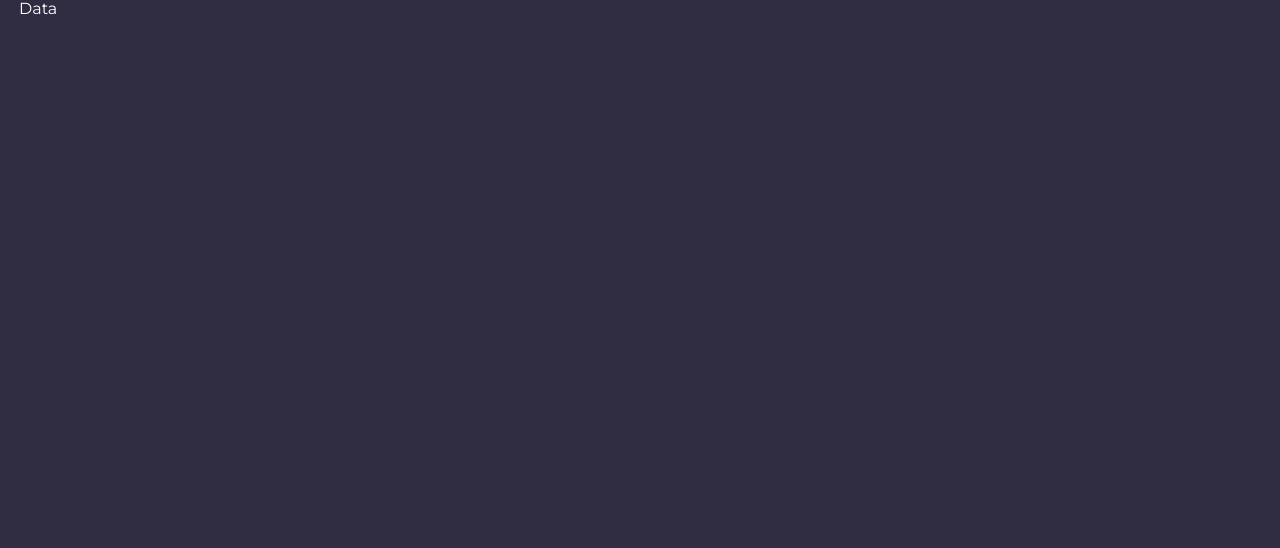
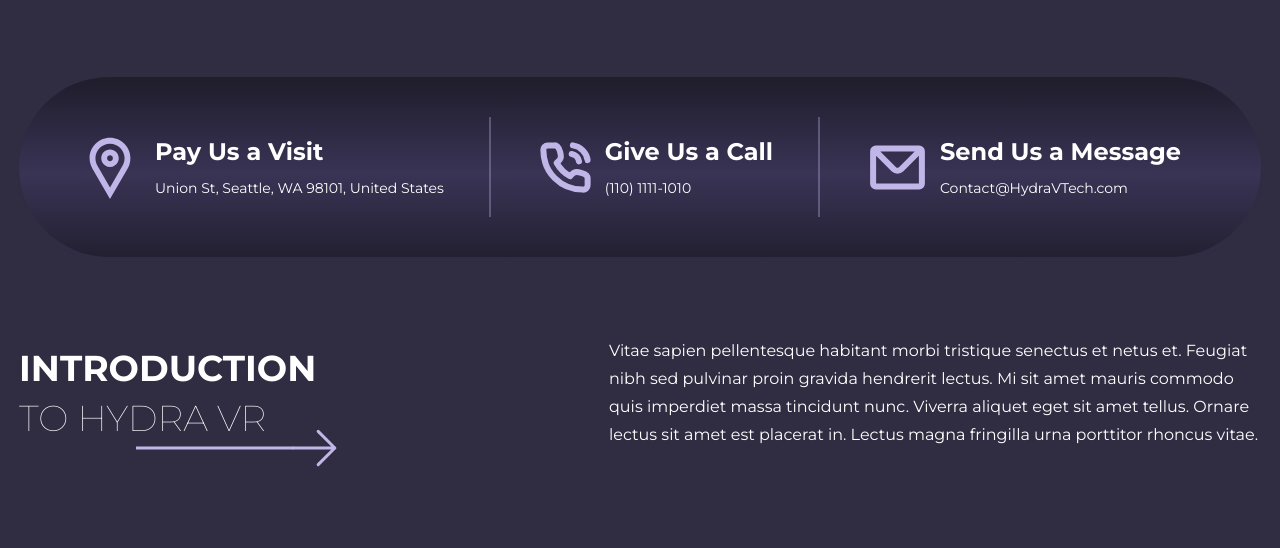
Before and after one commit to DmitryMass/hydra-landing, a Next.js app: page / in a window 1280 px wide. Shown: the part 854-1402 px from the top of the page. Before the commit the page ends 875 px from the top, so only its background shows below. Built offline with nearby package versions, Linux system fonts and the light colour scheme.

Commit message:
added sectionbox + contact section

```diff
--- /dev/null
+++ b/src/components/home/AboutSection.tsx
@@ -0,0 +1,10 @@
+import { FC } from 'react';
+import { Container } from '../layouts/Container';
+
+export const AboutSection: FC = () => {
+  return (
+    <section>
+      <Container></Container>
+    </section>
+  );
+};
--- /dev/null
+++ b/src/components/home/Contact.tsx
@@ -0,0 +1,32 @@
+import { FC, Fragment } from 'react';
+import { Container } from '../layouts/Container';
+import { contactList } from '@/utils/contactList';
+
+//lg need to add Mediaqueries and hidden block + add Swiper
+export const Contact: FC = () => {
+  return (
+    <section className="mb-20">
+      <Container>
+        <div className="contact-gradient py-10 pl-4 pr-10 flex justify-between items-center">
+          {contactList.map(({ logo, subtitle, title }) => (
+            <Fragment key={title}>
+              {title === 'Give Us a Call' ? (
+                <div className="h-[100px] w-[2px] bg-stroke" />
+              ) : null}
+              <div className="flex items-center px-10">
+                <img src={logo} alt="logo" />
+                <div className="ml-2.5">
+                  <p className="text-md24 mb-2.5 font-bold">{title}</p>
+                  <p className="text-s14">{subtitle}</p>
+                </div>
+              </div>
+              {title === 'Give Us a Call' ? (
+                <div className="h-[100px] w-[2px] bg-stroke" />
+              ) : null}
+            </Fragment>
+          ))}
+        </div>
+      </Container>
+    </section>
+  );
+};
--- a/src/components/home/Main.tsx
+++ b/src/components/home/Main.tsx
@@ -1,14 +1,16 @@
 import type { FC } from 'react';
 import { MainButton } from '../ui/MainButton';
+import { Container } from '../layouts/Container';
 
 export const Main: FC = () => {
   return (
-    <>
+    <section>
+      <Container classNameModificator="flex justify-between items-center gap-10 max-lg:flex-col-reverse max-md:flex-col-reverse max-md:text-center mb-20">
         <div className="max-w-mainSectionBox1 w-full py-5">
           <h1 className="text-xL40 font-bold mb-9 max-md:text-md24">
             <span>
-            <span className="text-gradient max-md:text-l36">Dive</span> Into The
-            Depths
+              <span className="text-gradient max-md:text-l36">Dive</span> Into
+              The Depths
             </span>
             <br />
             <span>
@@ -38,6 +40,7 @@ export const Main: FC = () => {
         <div className="relative rounded-mainImg bg-mainImgBg px-2.5 pt-3 pb-1">
           <img src="/images/main-img.png" alt="main-img" />
         </div>
-    </>
+      </Container>
+    </section>
   );
 };
--- a/src/components/ui/SectionBox.tsx
+++ b/src/components/ui/SectionBox.tsx
@@ -1,4 +1,5 @@
 import type { FC } from 'react';
+import { Container } from '../layouts/Container';
 
 type SectionBoxProps = {
   title: string;
@@ -8,17 +9,23 @@ type SectionBoxProps = {
 
 export const SectionBox: FC<SectionBoxProps> = ({ desc, subtitle, title }) => {
   return (
-    <div>
-      <div>
-        <p className="text-l36 font-bold">{title}</p>
-        <div>
-          <p className="text-l36 font-thin">{subtitle}</p>
-          <img src="/icons/long-arrow-svg" alt="long-arrow" />
+    <section className="mb-24">
+      <Container classNameModificator="flex items-center justify-between max-lg:justify-center">
+        <div className="max-lg:text-center">
+          <p className="text-l36 font-bold mb-2.5 max-lg:text-md26">{title}</p>
+          <div className="relative">
+            <p className="text-l36 font-thin max-lg:text-md26">{subtitle}</p>
+            <img
+              className="absolute top-0 -right-12 max-lg:hidden"
+              src="/icons/long-arrow.svg"
+              alt="long"
+            />
+          </div>
         </div>
-      </div>
-      <div className="max-w-description w-full">
-        <p className="text-sm16">{desc}</p>
-      </div>
-    </div>
+        <div className="max-w-description w-full max-lg:hidden">
+          <p className="text-sm16">{desc}</p>
+        </div>
+      </Container>
+    </section>
   );
 };
--- a/src/pages/index.tsx
+++ b/src/pages/index.tsx
@@ -1,5 +1,7 @@
+import { Contact } from '@/components/home/Contact';
 import { Main } from '@/components/home/Main';
 import { Container } from '@/components/layouts/Container';
+import { SectionBox } from '@/components/ui/SectionBox';
 import { ThemeSwitcher } from '@/components/ui/ThemeSwitcher';
 import { type FC, useState } from 'react';
 
@@ -11,9 +13,16 @@ const Home: FC = () => {
   return (
     <>
       <ThemeSwitcher isDarkTheme={isDarkTheme} toggleTheme={toggleTheme} />
-      <Container classNameModificator="flex justify-between items-center gap-10 max-lg:flex-col-reverse max-md:flex-col-reverse max-md:text-center">
-        <Main />
-      </Container>
+      <Main />
+      <Contact />
+      <SectionBox
+        title="INTRODUCTION"
+        subtitle="TO HYDRA VR"
+        desc="Vitae sapien pellentesque habitant morbi tristique senectus et netus et. Feugiat
+nibh sed pulvinar proin gravida hendrerit lectus. Mi sit amet mauris commodo
+quis imperdiet massa tincidunt nunc. Viverra aliquet eget sit amet tellus. Ornare
+lectus sit amet est placerat in. Lectus magna fringilla urna porttitor rhoncus vitae."
+      />
     </>
   );
 };
--- a/src/styles/globals.css
+++ b/src/styles/globals.css
@@ -23,11 +23,12 @@ body,
   border-radius: 90px;
   background: radial-gradient(
     2900.76% 50.13% at 50% 53.89%,
-    rgba(58, 52, 86, 0.95) 0%,
-    #211e2e 100%
+    rgba(58, 52, 86, 0.95),
+    rgba(33, 30, 46, 1)
   );
   box-shadow: 0px 4px 4px 0px rgba(192, 183, 232, 0.01);
 }
+
 .why-hydra-gradient {
   border-radius: 40px;
   background: radial-gradient(50% 50% at 50% 50%, #433d60 0%, #211e2e 100%);
--- /dev/null
+++ b/src/utils/contactList.ts
@@ -0,0 +1,23 @@
+type ContactListType = {
+  logo: string;
+  title: string;
+  subtitle: string;
+};
+
+export const contactList: ContactListType[] = [
+  {
+    logo: '/icons/location-icon.svg',
+    title: 'Pay Us a Visit',
+    subtitle: 'Union St, Seattle, WA 98101, United States',
+  },
+  {
+    logo: '/icons/phone-icon.svg',
+    title: 'Give Us a Call',
+    subtitle: '(110) 1111-1010',
+  },
+  {
+    logo: '/icons/mail-icon.svg',
+    title: 'Send Us a Message',
+    subtitle: 'Contact@HydraVTech.com',
+  },
+];
--- a/tailwind.config.ts
+++ b/tailwind.config.ts
@@ -27,6 +27,7 @@ const config: Config = {
         s14: ['14px', '20px'],
         sm16: ['16px', '28px'],
         md24: ['24px', '32px'],
+        md26: ['26px', '36px'],
         l36: ['36px', '40px'],
         xL40: ['40px', '52px'],
         xxL46: ['46px', 'normal'],
@@ -43,6 +44,7 @@ const config: Config = {
       },
       backgroundColor: {
         mainImgBg: 'rgba(0, 0, 0, 0.13)',
+        stroke: 'rgba(192, 183, 232, 0.33)',
       },
     },
   },
```
Also changed, not shown: public/icons/mail-icon.svg (renamed from public/icons/main-icon.svg). Lines whose indentation alone changed are shown as unchanged.
